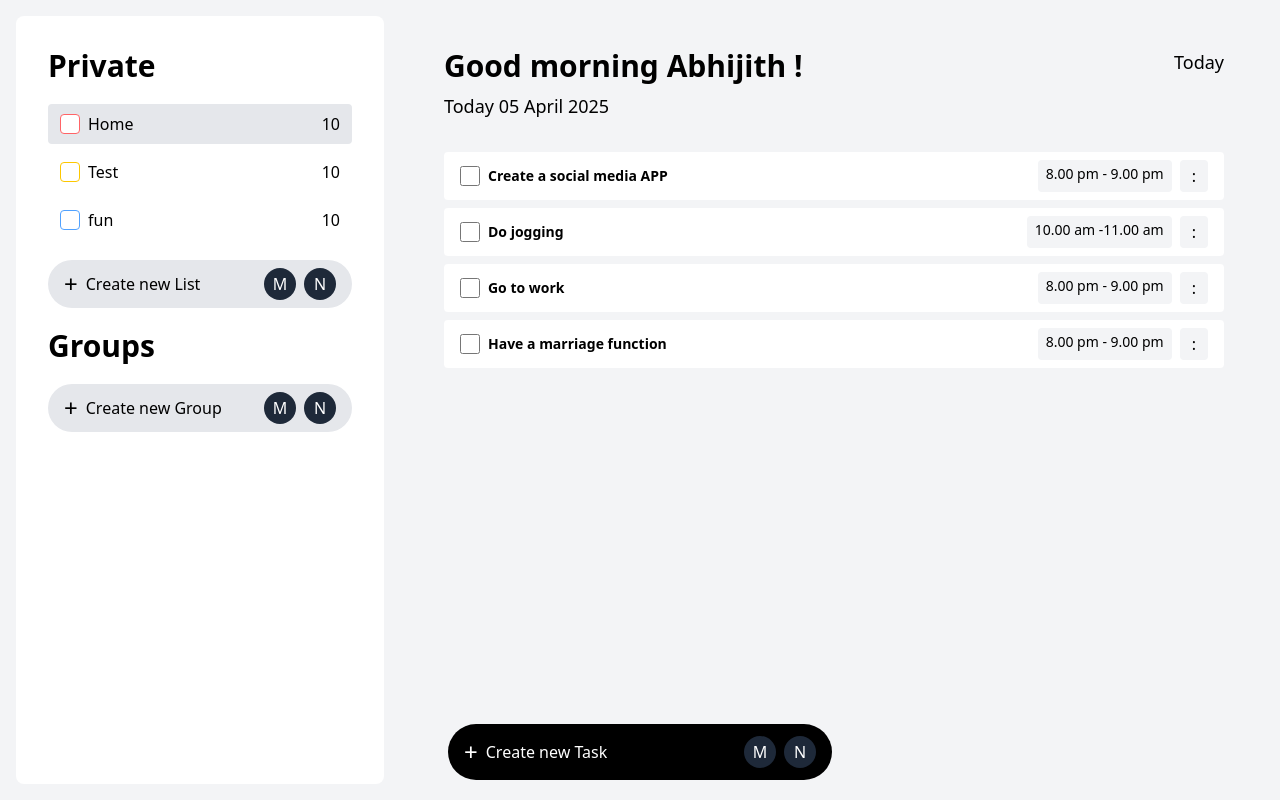
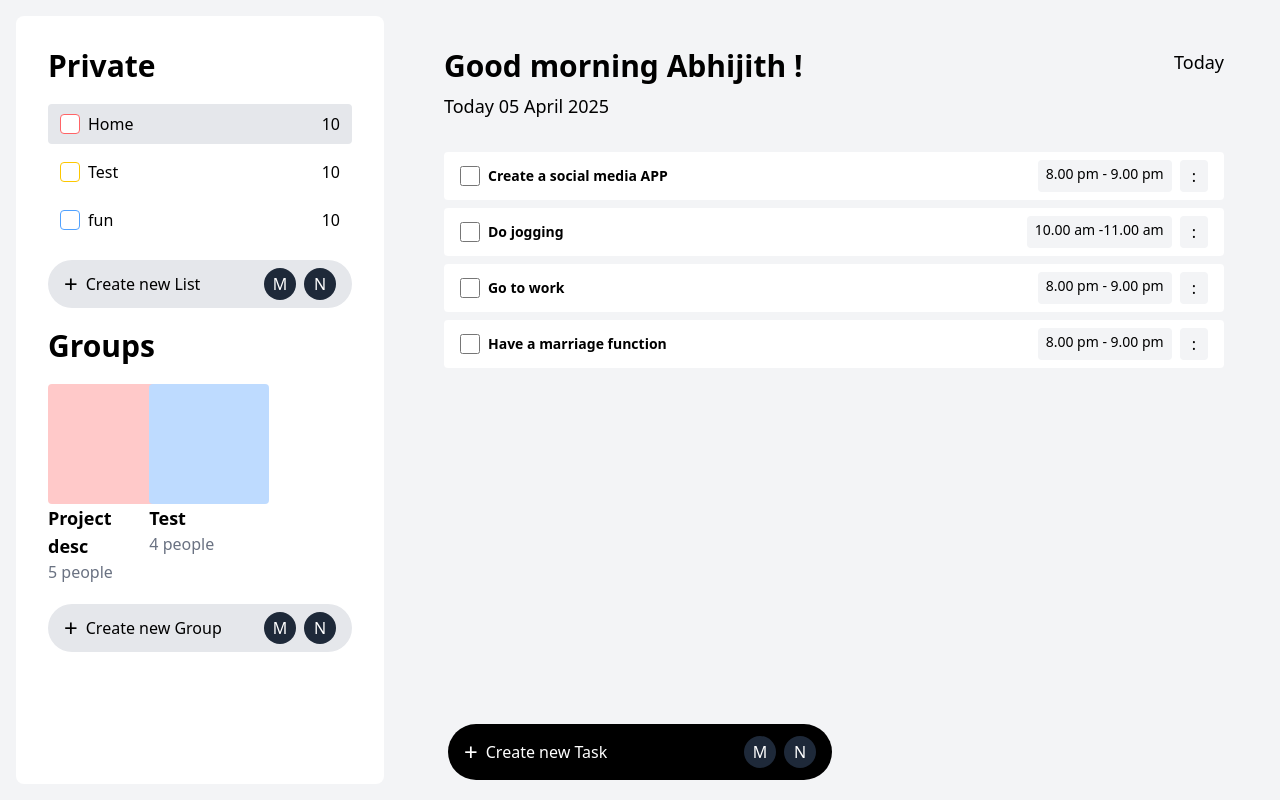
Before and after one commit to Abhijith-TG/TaskManager-2, a React (Vite) app: page / in a window 1280 px wide. Built offline with nearby package versions, Linux system fonts and the light colour scheme.

Commit message:
style: enhance groups section layout with project descriptions and member counts

```diff
--- a/src/components/sideBar.tsx
+++ b/src/components/sideBar.tsx
@@ -47,17 +47,29 @@ export default function SideBar() {
           <p className="w-8 h-8 bg-gray-800 rounded-full flex justify-center items-center" >N</p>
         </div>
       </div>
-      <div className="mt-5" >
+      <div className="my-5 " >
         <p className="text-3xl font-semibold" >Groups</p>
 
       </div>
       <div className="grid-cols-2" >
-        <div>
+        <div className="grid grid-cols-3 " >
           <div className="">
+            <div className="w-30 rounded bg-red-200 h-30">
 
+            </div>
+            <div>
+            <h1 className=" font-semibold text-lg">Project desc</h1>
+              <p className="text-gray-500">5 people</p>
+            </div>
           </div>
-          <div>
+          <div className="">
+            <div className="w-30 rounded bg-blue-200 h-30">
 
+            </div>
+            <div>
+              <h1 className="font-semibold text-lg">Test</h1>
+              <p className="text-gray-500">4 people</p>
+            </div>
           </div>
         </div>
 
```
